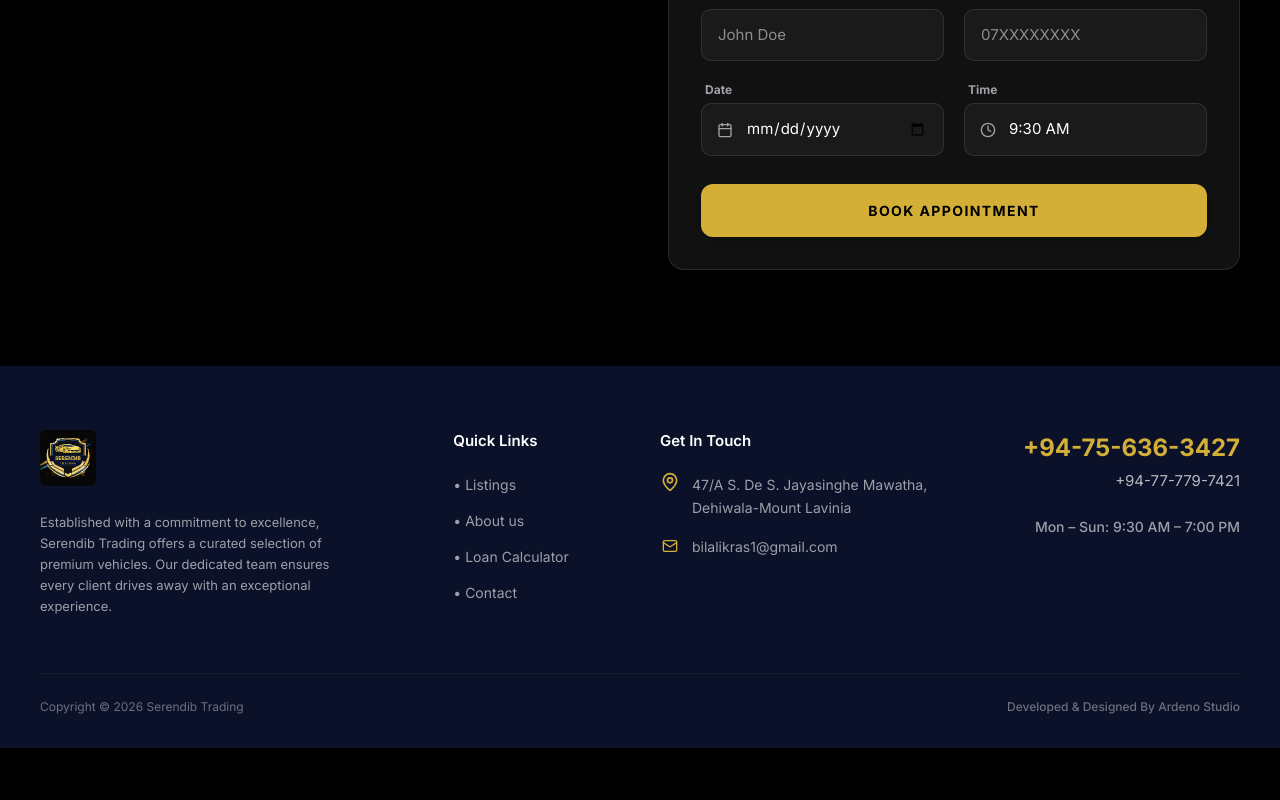
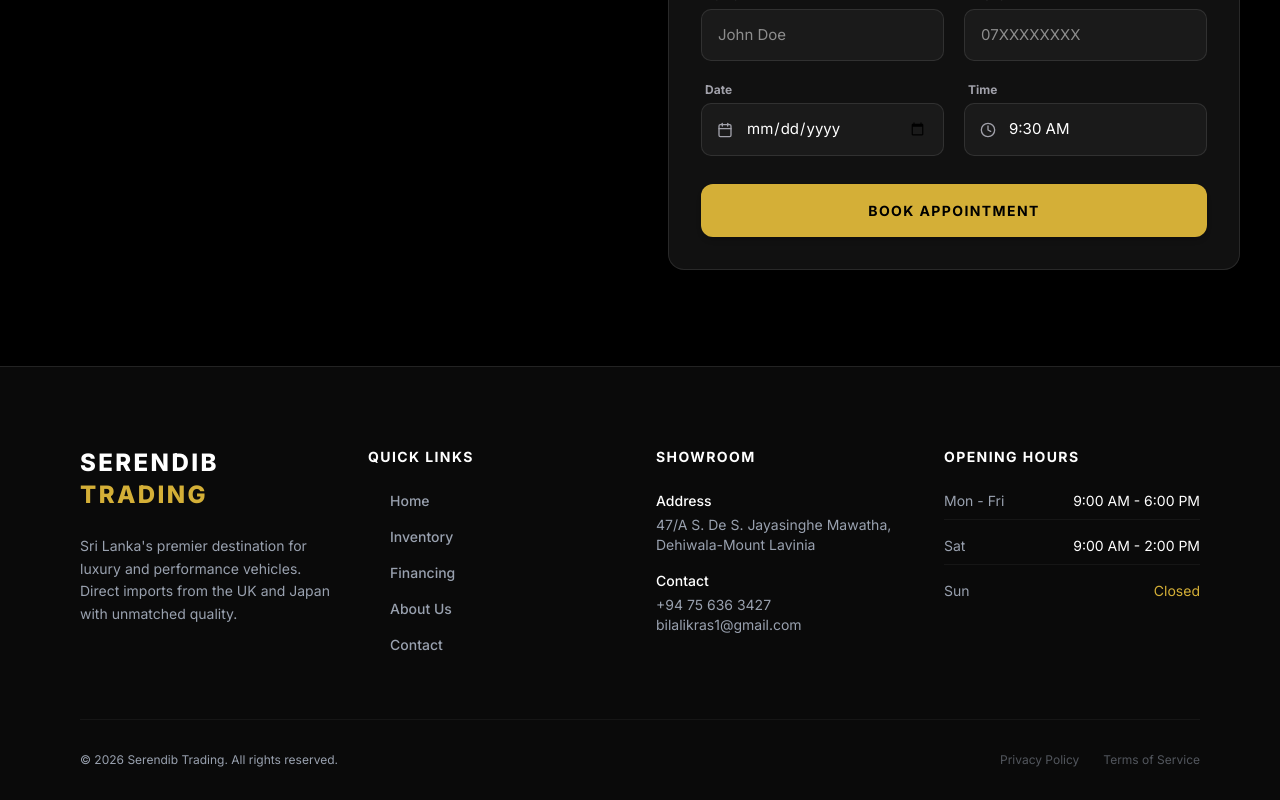
Before and after one commit to ArdenoStudio/serendib-trading, a React (Vite) app: page /car/1 in a window 1280 px wide. Shown: the part 1132-1932 px from the top of the page. Before the commit the page ends 1880 px from the top, so only its background shows below. Built offline with nearby package versions, Linux system fonts and the light colour scheme.

Commit message:
updated files

```diff
--- a/src/components/Footer.tsx
+++ b/src/components/Footer.tsx
@@ -1,115 +1,105 @@
 import { Link } from 'react-router-dom';
-import { Phone, Mail, MapPin } from 'lucide-react';
 import { motion } from 'framer-motion';
 
 export default function Footer() {
   return (
     <motion.footer
-      initial={{ opacity: 0, y: 40 }}
-      whileInView={{ opacity: 1, y: 0 }}
-      viewport={{ once: true, margin: "-100px" }}
-      transition={{ duration: 0.8, ease: [0.16, 1, 0.3, 1] }}
-      className="relative pt-16 pb-8 overflow-hidden"
-      style={{
-        backgroundColor: '#0A1128', // Dark Navy Blue
-      }}
+      initial={{ opacity: 0 }}
+      whileInView={{ opacity: 1 }}
+      viewport={{ once: true }}
+      transition={{ duration: 1 }}
+      className="bg-[#0A0A0A] border-t border-white/10 pt-20 pb-8 text-gray-400"
     >
-      <div className="max-w-[1400px] mx-auto px-6 lg:px-10">
-        <div className="grid grid-cols-1 md:grid-cols-12 gap-10 mb-14">
-          {/* Logo + Description */}
-          <div className="md:col-span-4">
-            <Link to="/" className="inline-block mb-5">
-              <img
-                src="/serendib-logo-new.svg"
-                alt="Serendib Trading"
-                className="h-[56px] w-auto object-contain rounded-md"
-              />
-            </Link>
-            <p className="text-[13px] leading-relaxed max-w-[320px]" style={{ color: 'rgba(255,255,255,0.6)' }}>
-              Established with a commitment to excellence, Serendib Trading offers a curated selection of premium vehicles. Our dedicated team ensures every client drives away with an exceptional experience.
+      <div className="max-w-[1200px] mx-auto px-6 lg:px-10">
+
+        {/* 4-Column Grid */}
+        <div className="grid grid-cols-1 md:grid-cols-2 lg:grid-cols-4 gap-12 lg:gap-8 mb-16">
+
+          {/* Column 1: Brand */}
+          <div className="flex flex-col">
+            <h2 className="text-white font-extrabold text-2xl tracking-widest mb-6 uppercase">
+              SERENDIB <span className="text-[#D4AF37]">TRADING</span>
+            </h2>
+            <p className="text-sm leading-relaxed max-w-xs font-light">
+              Sri Lanka's premier destination for luxury and performance vehicles. Direct imports from the UK and Japan with unmatched quality.
             </p>
           </div>
 
-          {/* Links */}
-          <div className="md:col-span-2">
-            <h4 className="text-[15px] font-semibold mb-5 font-sans" style={{ color: '#FFFFFF' }}>Quick Links</h4>
-            <ul className="space-y-3">
+          {/* Column 2: Quick Links */}
+          <div className="flex flex-col">
+            <h4 className="text-white text-sm font-bold uppercase tracking-widest mb-6">Quick Links</h4>
+            <ul className="space-y-4">
               {[
-                { to: '/inventory', label: 'Listings' },
-                { to: '/about', label: 'About us' },
-                { to: '/calculator', label: 'Loan Calculator' },
-                { to: '/contact', label: 'Contact' },
+                { name: 'Home', path: '/' },
+                { name: 'Inventory', path: '/inventory' },
+                { name: 'Financing', path: '/calculator' },
+                { name: 'About Us', path: '/about' },
+                { name: 'Contact', path: '/contact' }
               ].map((link) => (
-                <li key={link.to}>
+                <li key={link.name}>
                   <Link
-                    to={link.to}
-                    className="text-[14px] transition-colors duration-200"
-                    style={{ color: 'rgba(255,255,255,0.6)' }}
-                    onMouseEnter={(e) => { (e.currentTarget as HTMLElement).style.color = '#D4AF37'; }}
-                    onMouseLeave={(e) => { (e.currentTarget as HTMLElement).style.color = 'rgba(255,255,255,0.6)'; }}
+                    to={link.path}
+                    className="group flex items-center text-sm font-medium transition-colors hover:text-[#D4AF37]"
                   >
-                    • {link.label}
+                    <span className="opacity-0 -translate-x-2 group-hover:opacity-100 group-hover:translate-x-0 transition-all duration-300 mr-2 text-[#D4AF37]">
+                      &rarr;
+                    </span>
+                    <span className="transform group-hover:translate-x-1 transition-transform duration-300">
+                      {link.name}
+                    </span>
                   </Link>
                 </li>
               ))}
             </ul>
           </div>
 
-          {/* Contact */}
-          <div className="md:col-span-3">
-            <h4 className="text-[15px] font-semibold mb-5 font-sans" style={{ color: '#FFFFFF' }}>Get In Touch</h4>
-            <ul className="space-y-4">
-              <li className="flex items-start gap-3">
-                <MapPin className="w-5 h-5 shrink-0" style={{ color: '#D4AF37' }} />
-                <span className="text-[14px] leading-relaxed pt-0.5" style={{ color: 'rgba(255,255,255,0.6)' }}>
-                  47/A S. De S. Jayasinghe Mawatha,<br />Dehiwala-Mount Lavinia
-                </span>
+          {/* Column 3: Showroom */}
+          <div className="flex flex-col">
+            <h4 className="text-white text-sm font-bold uppercase tracking-widest mb-6">Showroom</h4>
+            <ul className="space-y-4 text-sm font-light">
+              <li className="flex flex-col">
+                <span className="text-white font-medium mb-1">Address</span>
+                <span>47/A S. De S. Jayasinghe Mawatha,</span>
+                <span>Dehiwala-Mount Lavinia</span>
               </li>
-              <li className="flex items-center gap-3">
-                <Mail className="w-4 h-4 shrink-0 mx-0.5" style={{ color: '#D4AF37' }} />
-                <a href="mailto:bilalikras1@gmail.com" className="text-[14px] transition-colors duration-200" style={{ color: 'rgba(255,255,255,0.6)' }}>
-                  bilalikras1@gmail.com
-                </a>
+              <li className="flex flex-col mt-2">
+                <span className="text-white font-medium mb-1">Contact</span>
+                <a href="tel:+94756363427" className="hover:text-[#D4AF37] transition-colors">+94 75 636 3427</a>
+                <a href="mailto:bilalikras1@gmail.com" className="hover:text-[#D4AF37] transition-colors">bilalikras1@gmail.com</a>
               </li>
             </ul>
           </div>
 
-          {/* Phone + Hours */}
-          <div className="md:col-span-3 md:text-right">
-            <div className="mb-6">
-              <a href="tel:+94756363427" className="block text-[24px] font-bold mb-1 transition-colors duration-200 hover:opacity-80" style={{ color: '#D4AF37' }}>
-                +94-75-636-3427
-              </a>
-              <a href="tel:+94777797421" className="block text-[15px] transition-colors duration-200 hover:opacity-80" style={{ color: 'rgba(255,255,255,0.7)' }}>
-                +94-77-779-7421
-              </a>
-            </div>
-            <p className="text-[14px] font-medium" style={{ color: 'rgba(255,255,255,0.6)' }}>
-              Mon – Sun: 9:30 AM – 7:00 PM
-            </p>
+          {/* Column 4: Opening Hours */}
+          <div className="flex flex-col">
+            <h4 className="text-white text-sm font-bold uppercase tracking-widest mb-6">Opening Hours</h4>
+            <ul className="space-y-4 text-sm font-light">
+              <li className="flex justify-between border-b border-white/5 pb-2">
+                <span>Mon - Fri</span>
+                <span className="text-white">9:00 AM - 6:00 PM</span>
+              </li>
+              <li className="flex justify-between border-b border-white/5 pb-2">
+                <span>Sat</span>
+                <span className="text-white">9:00 AM - 2:00 PM</span>
+              </li>
+              <li className="flex justify-between pb-2">
+                <span>Sun</span>
+                <span className="text-[#D4AF37]">Closed</span>
+              </li>
+            </ul>
+          </div>
+
+        </div>
+
+        {/* Bottom Copyright Bar */}
+        <div className="flex flex-col md:flex-row justify-between items-center pt-8 border-t border-white/5 text-xs font-light">
+          <p>© {new Date().getFullYear()} Serendib Trading. All rights reserved.</p>
+          <div className="mt-4 md:mt-0 flex gap-6">
+            <p className="opacity-50 hover:opacity-100 transition-opacity cursor-pointer">Privacy Policy</p>
+            <p className="opacity-50 hover:opacity-100 transition-opacity cursor-pointer">Terms of Service</p>
           </div>
         </div>
 
-        {/* Bottom */}
-        <div
-          className="pt-6 flex flex-col md:flex-row items-center justify-between gap-3"
-          style={{ borderTop: '1px solid rgba(255,255,255,0.05)' }}
-        >
-          <p className="text-[12px]" style={{ color: 'rgba(255,255,255,0.4)' }}>
-            Copyright © {new Date().getFullYear()} Serendib Trading
-          </p>
-          <a
-            href="https://ardenostudio.com"
-            target="_blank"
-            rel="noopener noreferrer"
-            className="text-[12px] font-medium transition-colors duration-200"
-            style={{ color: 'rgba(255,255,255,0.4)' }}
-            onMouseEnter={(e) => { (e.currentTarget as HTMLElement).style.color = '#D4AF37'; }}
-            onMouseLeave={(e) => { (e.currentTarget as HTMLElement).style.color = 'rgba(255,255,255,0.4)'; }}
-          >
-            Developed & Designed By Ardeno Studio
-          </a>
-        </div>
       </div>
     </motion.footer>
   );
--- a/src/pages/Home.tsx
+++ b/src/pages/Home.tsx
@@ -1,7 +1,7 @@
 import { useState, useRef } from 'react';
 import { motion, useScroll, useTransform, cubicBezier } from 'framer-motion';
 import { Link, useNavigate } from 'react-router-dom';
-import { Shield, Users, Trophy } from 'lucide-react';
+import { Shield, Users, Trophy, Globe, Gauge, CreditCard, FileCheck } from 'lucide-react';
 import Navbar from '../components/Navbar';
 import Footer from '../components/Footer';
 import HeroSearch from '../components/HeroSearch';
@@ -240,6 +240,124 @@ export default function Home() {
         </div>
       </div>
 
+      {/* FEATURED ARRIVALS CAROUSEL */}
+      <div className="w-full max-w-[1200px] mx-auto mt-24 px-4 pb-20 z-10 relative">
+        <div className="flex items-center justify-between mb-8">
+          <h2 className="text-2xl md:text-3xl font-bold text-white tracking-wide">
+            Featured <span className="text-[#D4AF37]">Arrivals</span>
+          </h2>
+          <button onClick={() => navigate('/inventory')} className="text-sm text-gray-400 hover:text-white transition-colors uppercase tracking-widest font-semibold flex items-center gap-2">
+            View Inventory <span className="text-[#D4AF37]">&rarr;</span>
+          </button>
+        </div>
+
+        {/* Horizontal Scroll Container */}
+        <div className="flex overflow-x-auto gap-6 pb-8 snap-x scrollbar-hide -mx-4 px-4 md:mx-0 md:px-0">
+          {[
+            { id: 1, make: 'Land Rover', model: 'Defender 110 X', year: 2023, price: 'Rs. 95,000,000', mileage: '5,000 km', fuel: 'PHEV', image: '/featured/defender.jpg' },
+            { id: 2, make: 'Mercedes-Benz', model: 'G63 AMG', year: 2022, price: 'Rs. 145,000,000', mileage: '12,000 km', fuel: 'Petrol', image: '/featured/g63.jpg' },
+            { id: 3, make: 'Toyota', model: 'Land Cruiser LC300', year: 2024, price: 'Rs. 110,000,000', mileage: '0 km', fuel: 'Diesel', image: '/featured/lc300.jpg' },
+            { id: 4, make: 'BMW', model: '740i M Sport', year: 2023, price: 'Rs. 85,000,000', mileage: '8,000 km', fuel: 'Hybrid', image: '/featured/bmw7.jpg' }
+          ].map((car) => (
+            <div
+              key={car.id}
+              className="min-w-[85vw] md:min-w-[360px] flex-shrink-0 snap-center group bg-white/[0.02] backdrop-blur-sm border border-white/5 rounded-2xl overflow-hidden hover:bg-white/[0.04] hover:border-[#D4AF37]/30 transition-all duration-500 cursor-pointer"
+              onClick={() => navigate(`/car/${car.id}`)}
+            >
+              {/* Image Container with Hover Zoom */}
+              <div className="w-full h-56 overflow-hidden relative">
+                <div className="absolute top-3 left-3 z-10 bg-[#111111]/80 backdrop-blur-md border border-white/10 text-white text-xs font-bold px-3 py-1 rounded-full uppercase tracking-wider">
+                  {car.year}
+                </div>
+                <img
+                  src={car.image}
+                  alt={`${car.make} ${car.model}`}
+                  className="w-full h-full object-cover transform group-hover:scale-110 transition-transform duration-700"
+                />
+                {/* Gradient Overlay for seamless blend */}
+                <div className="absolute inset-0 bg-gradient-to-t from-[#111111] via-transparent to-transparent opacity-80"></div>
+              </div>
+
+              {/* Card Content */}
+              <div className="p-6 relative">
+                <h3 className="text-xl font-bold text-white mb-1 group-hover:text-[#D4AF37] transition-colors">
+                  {car.make} {car.model}
+                </h3>
+
+                {/* Specs Row */}
+                <div className="flex items-center gap-4 text-sm text-gray-400 mb-6 mt-3">
+                  <span className="flex items-center gap-1">
+                    {/* Simple SVG icon for Mileage */}
+                    <svg className="w-4 h-4 text-[#D4AF37]" fill="none" viewBox="0 0 24 24" stroke="currentColor"><path strokeLinecap="round" strokeLinejoin="round" strokeWidth={2} d="M13 10V3L4 14h7v7l9-11h-7z" /></svg>
+                    {car.mileage}
+                  </span>
+                  <span className="w-1 h-1 bg-gray-600 rounded-full"></span>
+                  <span>{car.fuel}</span>
+                </div>
+
+                {/* Price and Action Row */}
+                <div className="flex items-center justify-between pt-4 border-t border-white/10">
+                  <span className="text-lg font-extrabold text-[#D4AF37] tracking-tight">{car.price}</span>
+                  <span className="text-sm font-semibold text-white uppercase tracking-wider opacity-0 transform translate-x-4 group-hover:opacity-100 group-hover:translate-x-0 transition-all duration-300">
+                    View &rarr;
+                  </span>
+                </div>
+              </div>
+            </div>
+          ))}
+        </div>
+      </div>
+
+      {/* WHY CHOOSE US - TRUST PILLARS */}
+      <div className="w-full max-w-[1200px] mx-auto mt-24 md:mt-32 px-4 pb-24 z-10 relative">
+        <div className="flex flex-col items-center mb-16 text-center">
+          <motion.h2
+            initial={{ opacity: 0, y: 20 }}
+            whileInView={{ opacity: 1, y: 0 }}
+            viewport={{ once: true }}
+            className="text-3xl md:text-4xl font-extrabold text-white tracking-wide mb-4"
+          >
+            Why Choose <span className="text-[#D4AF37]">Serendib</span>
+          </motion.h2>
+          <motion.p
+            initial={{ opacity: 0 }}
+            whileInView={{ opacity: 1 }}
+            viewport={{ once: true }}
+            transition={{ delay: 0.2 }}
+            className="text-gray-400 max-w-[600px] text-sm md:text-base font-light"
+          >
+            We deliver uncompromising quality, transparent vehicle histories, and a seamless buying experience from global selection to your driveway.
+          </motion.p>
+        </div>
+
+        <div className="grid grid-cols-1 md:grid-cols-2 lg:grid-cols-4 gap-6">
+          {[
+            { title: "Direct Global Imports", desc: "Sourced strictly from trusted, certified partners in the UK & Japan.", icon: Globe },
+            { title: "100% Verified Mileage", desc: "Guaranteed authentic mileage with full documented international history.", icon: Gauge },
+            { title: "Premium Finance", desc: "Exclusive leasing and flexible financing packages tailored to you.", icon: CreditCard },
+            { title: "Hassle-Free RMV", desc: "We professionally handle all clearance, registration, and documentation.", icon: FileCheck },
+          ].map((feature, idx) => {
+            const Icon = feature.icon;
+            return (
+              <motion.div
+                key={idx}
+                initial={{ opacity: 0, y: 30 }}
+                whileInView={{ opacity: 1, y: 0 }}
+                viewport={{ once: true }}
+                transition={{ duration: 0.6, delay: idx * 0.15 }}
+                className="group flex flex-col items-center text-center p-8 bg-white/[0.02] backdrop-blur-md border border-white/5 rounded-2xl hover:bg-white/[0.05] hover:border-[#D4AF37]/30 transition-all duration-500 hover:-translate-y-2"
+              >
+                <div className="w-16 h-16 rounded-full bg-white/[0.03] border border-white/10 flex items-center justify-center mb-6 group-hover:scale-110 group-hover:bg-[#D4AF37]/5 group-hover:border-[#D4AF37]/40 group-hover:shadow-[0_0_25px_rgba(212,175,55,0.25)] transition-all duration-500">
+                  <Icon className="w-7 h-7 text-gray-400 group-hover:text-[#D4AF37] transition-colors duration-500" />
+                </div>
+                <h3 className="text-white font-bold text-lg mb-3 tracking-wide">{feature.title}</h3>
+                <p className="text-gray-400 text-sm leading-relaxed">{feature.desc}</p>
+              </motion.div>
+            )
+          })}
+        </div>
+      </div>
+
       {/* Adjusting spacing before next section */}
       <div className="h-12 bg-black" />
 
```
Also changed, not shown: src/components/WhatsAppFloat.tsx (+16 -12 lines).
